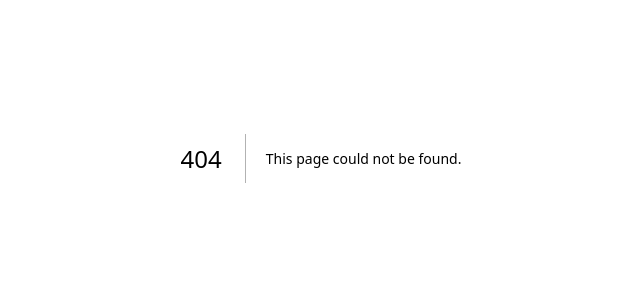
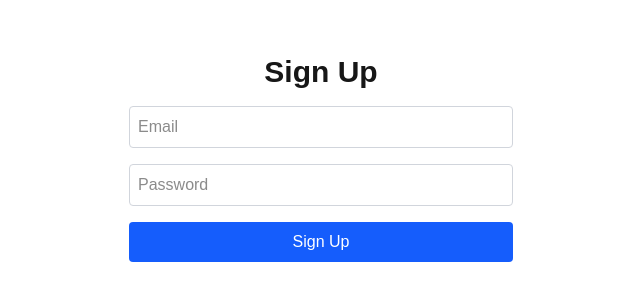
Before and after one commit to AneeshJ10/Campus-Keys, a Next.js app: page /signup in a window 1280 px wide. Before the commit this address had no page. Shown: the part 242-542 px from the top of the page, without its empty margins (319-959 px from the left). Built offline with nearby package versions, Linux system fonts and the light colour scheme; no server answers.

Commit message:
Login and Sign up functionality

```diff
--- /dev/null
+++ b/src/app/login/page.tsx
@@ -0,0 +1,56 @@
+"use client"
+
+import { useState } from "react"
+import { supabase } from "@/lib/supabase"
+import { useRouter } from "next/navigation"
+
+export default function Login() {
+  const router = useRouter()
+  const [email, setEmail] = useState("")
+  const [password, setPassword] = useState("")
+  const [error, setError] = useState("")
+
+  const handleLogin = async (e: React.FormEvent) => {
+    e.preventDefault()
+    const { error } = await supabase.auth.signInWithPassword({
+      email,
+      password,
+    })
+    if (error) {
+      setError(error.message)
+    } else {
+      router.push("/")
+    }
+  }
+
+  return (
+    <main className="flex flex-col items-center justify-center min-h-screen p-4">
+      <h1 className="text-3xl font-bold mb-4">Login</h1>
+      <form onSubmit={handleLogin} className="w-full max-w-sm space-y-4">
+        <input
+          type="email"
+          placeholder="Email"
+          className="w-full p-2 border border-gray-300 rounded"
+          value={email}
+          onChange={(e) => setEmail(e.target.value)}
+          required
+        />
+        <input
+          type="password"
+          placeholder="Password"
+          className="w-full p-2 border border-gray-300 rounded"
+          value={password}
+          onChange={(e) => setPassword(e.target.value)}
+          required
+        />
+        <button
+          type="submit"
+          className="w-full p-2 bg-green-600 text-white rounded hover:bg-green-700"
+        >
+          Login
+        </button>
+        {error && <p className="text-red-600">{error}</p>}
+      </form>
+    </main>
+  )
+}
--- /dev/null
+++ b/src/app/signup/page.tsx
@@ -0,0 +1,56 @@
+"use client"
+
+import { useState } from "react"
+import { supabase } from "@/lib/supabase"
+import { useRouter } from "next/navigation"
+
+export default function Signup() {
+  const router = useRouter()
+  const [email, setEmail] = useState("")
+  const [password, setPassword] = useState("")
+  const [error, setError] = useState("")
+
+  const handleSignup = async (e: React.FormEvent) => {
+    e.preventDefault()
+    const { error } = await supabase.auth.signUp({
+      email,
+      password,
+    })
+    if (error) {
+      setError(error.message)
+    } else {
+      router.push("/login")
+    }
+  }
+
+  return (
+    <main className="flex flex-col items-center justify-center min-h-screen p-4">
+      <h1 className="text-3xl font-bold mb-4">Sign Up</h1>
+      <form onSubmit={handleSignup} className="w-full max-w-sm space-y-4">
+        <input
+          type="email"
+          placeholder="Email"
+          className="w-full p-2 border border-gray-300 rounded"
+          value={email}
+          onChange={(e) => setEmail(e.target.value)}
+          required
+        />
+        <input
+          type="password"
+          placeholder="Password"
+          className="w-full p-2 border border-gray-300 rounded"
+          value={password}
+          onChange={(e) => setPassword(e.target.value)}
+          required
+        />
+        <button
+          type="submit"
+          className="w-full p-2 bg-blue-600 text-white rounded hover:bg-blue-700"
+        >
+          Sign Up
+        </button>
+        {error && <p className="text-red-600">{error}</p>}
+      </form>
+    </main>
+  )
+}
```
